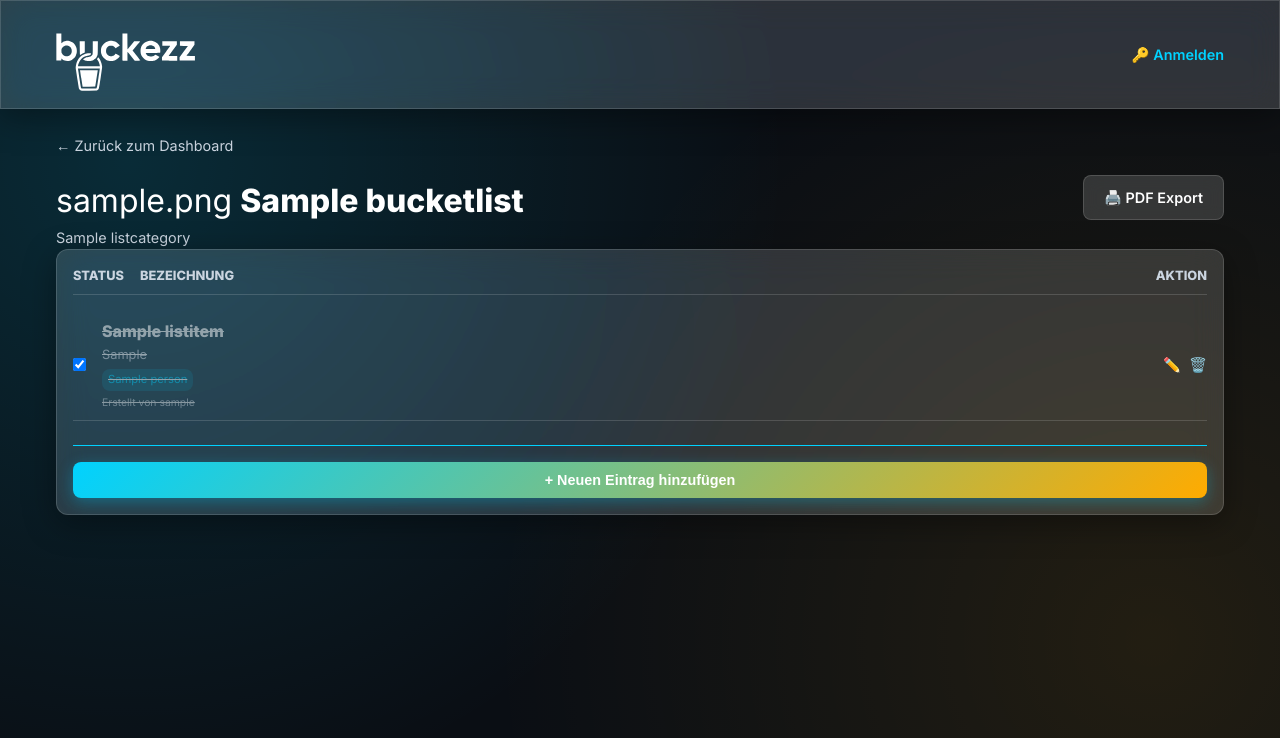
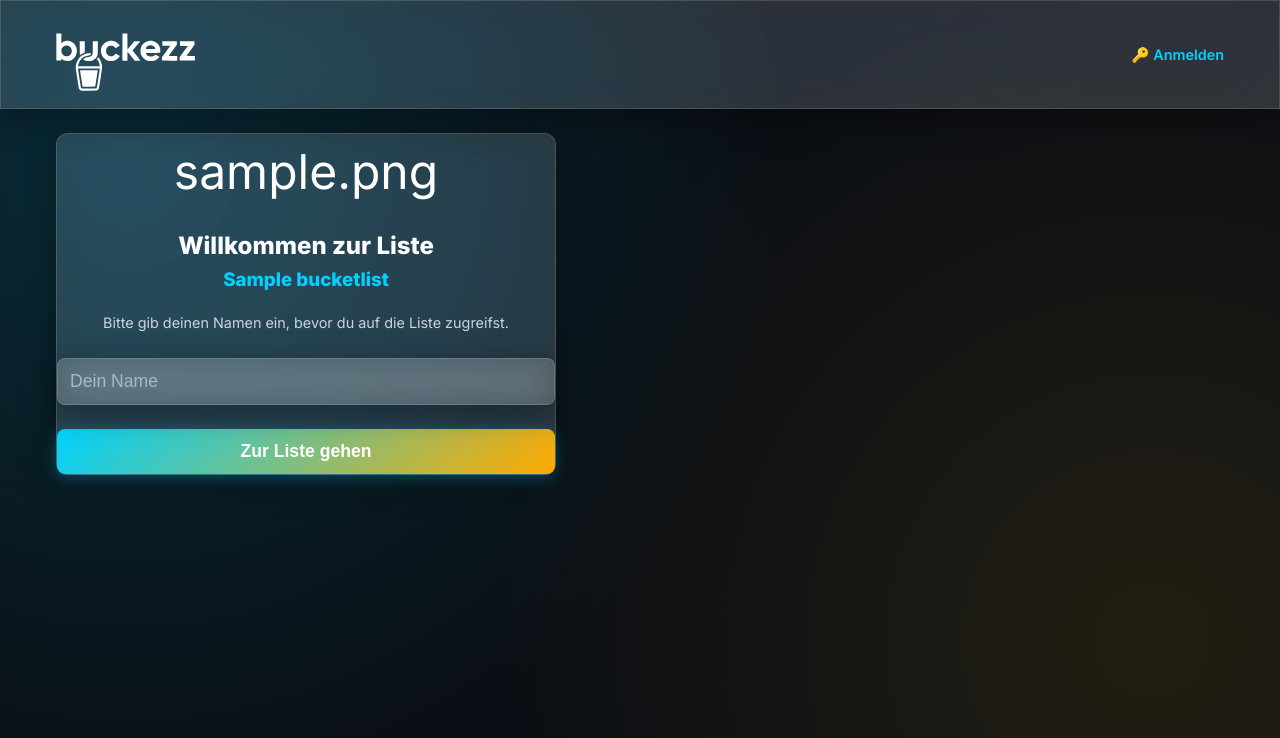
Before and after one commit to bzaiser/buckezz, a Django app: page /list/00000000-0000-0000-0000-000000000001/ in a window 1280 px wide. Shown: the top 738 px of the page. Run offline with Django 5.2, Linux system fonts and the light colour scheme; tables that the repository leaves empty hold one stand-in row (values such as "Sample post"); some libraries are stand-ins or nearby versions.

Commit message:
Add guest user tracking and fix anonymous back link

```diff
--- a/core/models.py
+++ b/core/models.py
@@ -106,6 +106,8 @@ class ListItem(models.Model):
     order = models.PositiveIntegerField(default=0)
     created_by = models.ForeignKey(User, on_delete=models.SET_NULL, null=True, blank=True, related_name='created_items')
     updated_by = models.ForeignKey(User, on_delete=models.SET_NULL, null=True, blank=True, related_name='updated_items')
+    guest_created_by = models.CharField(max_length=100, blank=True, null=True)
+    guest_updated_by = models.CharField(max_length=100, blank=True, null=True)
 
     created_at = models.DateTimeField(auto_now_add=True)
     updated_at = models.DateTimeField(auto_now=True)
--- a/core/views.py
+++ b/core/views.py
@@ -62,6 +62,19 @@ class BucketListDetailView(DetailView):
             raise PermissionDenied("Zugriff verweigert.")
         return obj
 
+    def get(self, request, *args, **kwargs):
+        self.object = self.get_object()
+        if not request.user.is_authenticated and not request.session.get('guest_name'):
+            return render(request, 'core/guest_login.html', {'bucket': self.object})
+        context = self.get_context_data(object=self.object)
+        return self.render_to_response(context)
+
+    def post(self, request, *args, **kwargs):
+        guest_name = request.POST.get('guest_name')
+        if guest_name:
+            request.session['guest_name'] = guest_name.strip()
+        return redirect('core:list_detail', pk=self.kwargs['pk'])
+
     def get_context_data(self, **kwargs):
         context = super().get_context_data(**kwargs)
         bucket = self.get_object()
@@ -99,6 +112,7 @@ class AddItemView(View):
             return HttpResponseForbidden()
 
         data = request.POST
+        guest_name = request.session.get('guest_name')
         item = ListItem.objects.create(
             bucket_list=bucket,
             title=data.get('title'),
@@ -110,7 +124,8 @@ class AddItemView(View):
             start_date=data.get('start_date') if data.get('start_date') else None,
             end_date=data.get('end_date') if data.get('end_date') else None,
             notes=data.get('notes'),
-            created_by=request.user if request.user.is_authenticated else None
+            created_by=request.user if request.user.is_authenticated else None,
+            guest_created_by=guest_name if not request.user.is_authenticated else None
         )
 
         # Handle persons
@@ -142,7 +157,14 @@ class EditItemView(View):
         item.start_date = data.get('start_date') if data.get('start_date') else None
         item.end_date = data.get('end_date') if data.get('end_date') else None
         item.notes = data.get('notes')
-        item.updated_by = request.user if request.user.is_authenticated else None
+
+        if request.user.is_authenticated:
+            item.updated_by = request.user
+            item.guest_updated_by = None
+        else:
+            item.updated_by = None
+            item.guest_updated_by = request.session.get('guest_name')
+
         item.save()
 
         # Handle persons
@@ -168,7 +190,14 @@ class ToggleItemView(View):
 
         item.is_completed = not item.is_completed
         item.status = 'done' if item.is_completed else 'active'
-        item.updated_by = request.user if request.user.is_authenticated else None
+
+        if request.user.is_authenticated:
+            item.updated_by = request.user
+            item.guest_updated_by = None
+        else:
+            item.updated_by = None
+            item.guest_updated_by = request.session.get('guest_name')
+
         item.save()
 
         if request.htmx:
--- /dev/null
+++ b/templates/core/guest_login.html
@@ -0,0 +1,16 @@
+{% extends 'base.html' %}
+
+{% block content %}
+<div class="card glass" style="max-width: 500px; margin: var(--spacing-xl) auto; text-align: center; padding: var(--spacing-xl) var(--spacing-lg);">
+    <div style="font-size: 3rem; margin-bottom: var(--spacing-md);">{{ bucket.category.icon }}</div>
+    <h2>Willkommen zur Liste</h2>
+    <h3 style="color: var(--primary); margin-bottom: var(--spacing-md);">{{ bucket.title }}</h3>
+    <p class="text-muted" style="margin-bottom: var(--spacing-lg);">Bitte gib deinen Namen ein, bevor du auf die Liste zugreifst.</p>
+
+    <form method="POST">
+        {% csrf_token %}
+        <input type="text" name="guest_name" class="glass" placeholder="Dein Name" required style="font-size: 1.1rem; padding: 12px; margin-bottom: var(--spacing-lg);">
+        <button type="submit" class="btn btn-primary" style="width: 100%; font-size: 1.1rem; padding: 12px;">Zur Liste gehen</button>
+    </form>
+</div>
+{% endblock %}
--- a/templates/core/list_detail.html
+++ b/templates/core/list_detail.html
@@ -3,7 +3,11 @@
 {% block content %}
 <div class="list-header" style="margin-bottom: var(--spacing-xl);">
     <nav style="margin-bottom: var(--spacing-md);">
-        <a href="{% url 'core:dashboard' %}" class="text-muted" style="text-decoration: none;">&larr; Zurück zum Dashboard</a>
+        {% if user.is_authenticated %}
+            <a href="{% url 'core:dashboard' %}" class="text-muted" style="text-decoration: none;">&larr; Zurück zum Dashboard</a>
+        {% else %}
+            <a href="{% url 'core:home' %}" class="text-muted" style="text-decoration: none;">&larr; Zurück zur Startseite</a>
+        {% endif %}
     </nav>
     <div class="detail-header">
         <div>
@@ -13,16 +17,14 @@
             </div>
             <p class="text-muted">{{ bucket.category.name }}</p>
         </div>
-        <div class="actions" x-data="{ showShare: false }">
-            <a href="{% url 'core:export_pdf' bucket.id %}" target="_blank" class="btn btn-glass">🖨️ PDF Export</a>
+        <div class="actions">
+            <a href="{% url 'core:export_pdf' bucket.id %}" target="_blank" class="btn btn-glass" title="PDF Export">🖨️ <span class="hide-mobile">PDF Export</span></a>
+            {% if bucket.owner == user and bucket.is_public %}
+                <a href="mailto:?subject=Listen-Freigabe:%20{{ bucket.title|urlencode }}&body=Hier%20ist%20der%20Link%20zu%20meiner%20Liste:%0A{{ request.scheme }}://{{ request.get_host }}{% url 'core:list_detail' bucket.id %}" class="btn btn-glass" title="Teilen">🔗 <span class="hide-mobile">Teilen</span></a>
+            {% endif %}
             {% if bucket.owner == user %}
-                <button class="btn btn-glass" @click="showShare = !showShare">🔗 Teilen</button>
-                <a href="{% url 'admin:core_bucketlist_change' bucket.id %}" class="btn btn-glass">⚙️ Einstellungen</a>
+                <a href="{% url 'admin:core_bucketlist_change' bucket.id %}" class="btn btn-glass" title="Einstellungen">⚙️ <span class="hide-mobile">Einstellungen</span></a>
             {% endif %}
-
-            <template x-if="showShare">
-                {% include 'core/partials/share_controls.html' %}
-            </template>
         </div>
     </div>
 </div>
@@ -67,6 +69,11 @@
         justify-content: space-between;
         align-items: flex-start;
     }
+    .detail-header .actions {
+        display: flex;
+        gap: var(--spacing-sm);
+        align-items: center;
+    }
 
     @media (max-width: 768px) {
         .detail-header {
@@ -75,13 +82,17 @@
         }
         .detail-header .actions {
             display: flex;
-            flex-direction: column;
+            flex-direction: row;
             width: 100%;
             gap: var(--spacing-sm);
         }
         .detail-header .actions .btn {
-            width: 100%;
+            flex: 1;
             justify-content: center;
+            font-size: 1.1rem;
+        }
+        .hide-mobile {
+            display: none;
         }
         .items-table-container {
             overflow-x: auto;
--- a/templates/core/partials/item_row.html
+++ b/templates/core/partials/item_row.html
@@ -25,9 +25,14 @@
         <div style="font-size: 0.65rem; color: var(--text-muted); margin-top: 4px; opacity: 0.9;">
             {% if item.created_by %}
                 Erstellt von {{ item.created_by.username }}
+            {% elif item.guest_created_by %}
+                Erstellt von {{ item.guest_created_by }} (Gast)
             {% endif %}
+
             {% if item.updated_by and item.updated_by != item.created_by %}
                 | Zuletzt geändert von {{ item.updated_by.username }}
+            {% elif item.guest_updated_by and item.guest_updated_by != item.guest_created_by %}
+                | Zuletzt geändert von {{ item.guest_updated_by }} (Gast)
             {% endif %}
         </div>
     </div>
```
Also changed, not shown: core/migrations/0007_listitem_guest_created_by_listitem_guest_updated_by.py (added).
